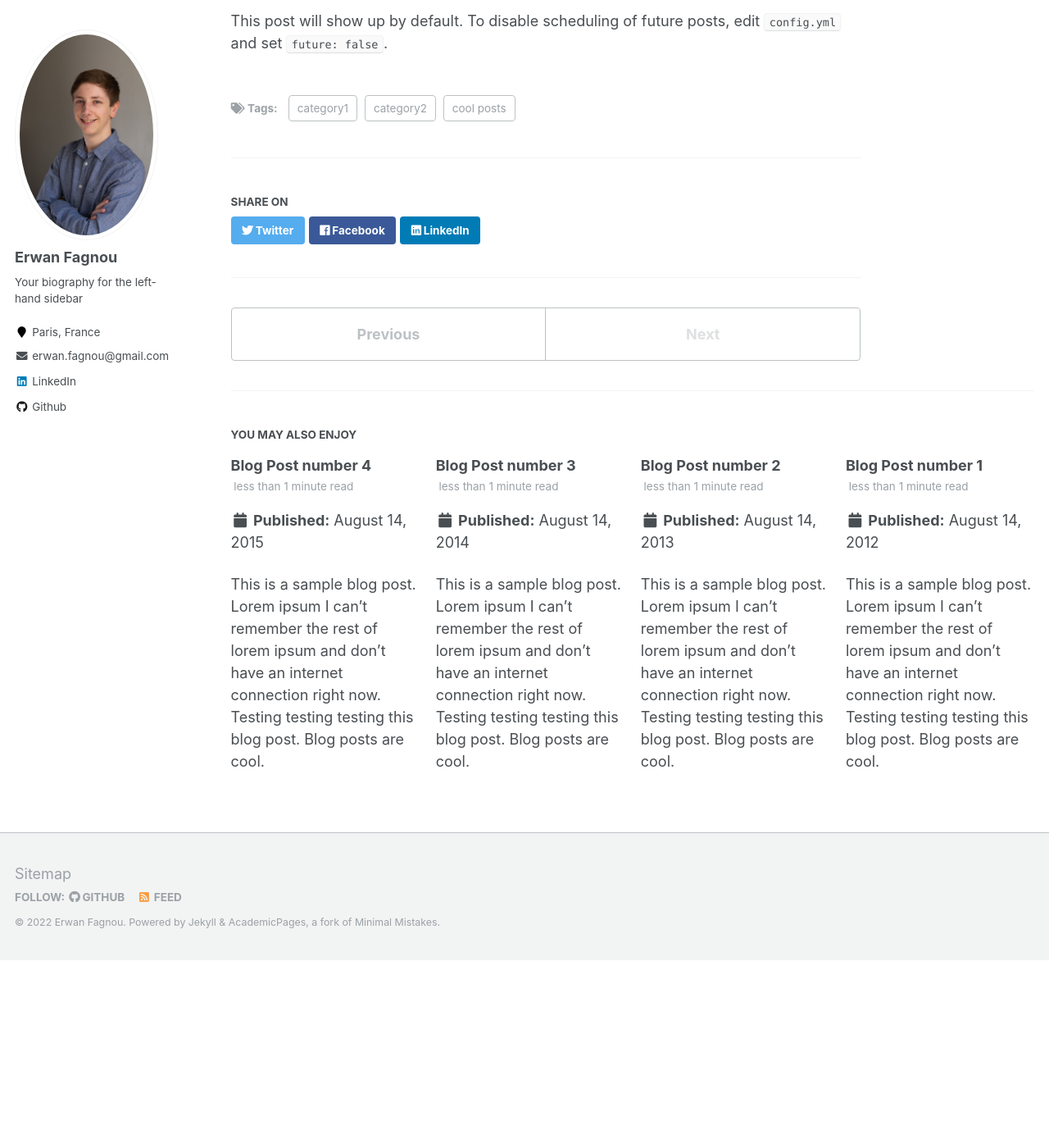
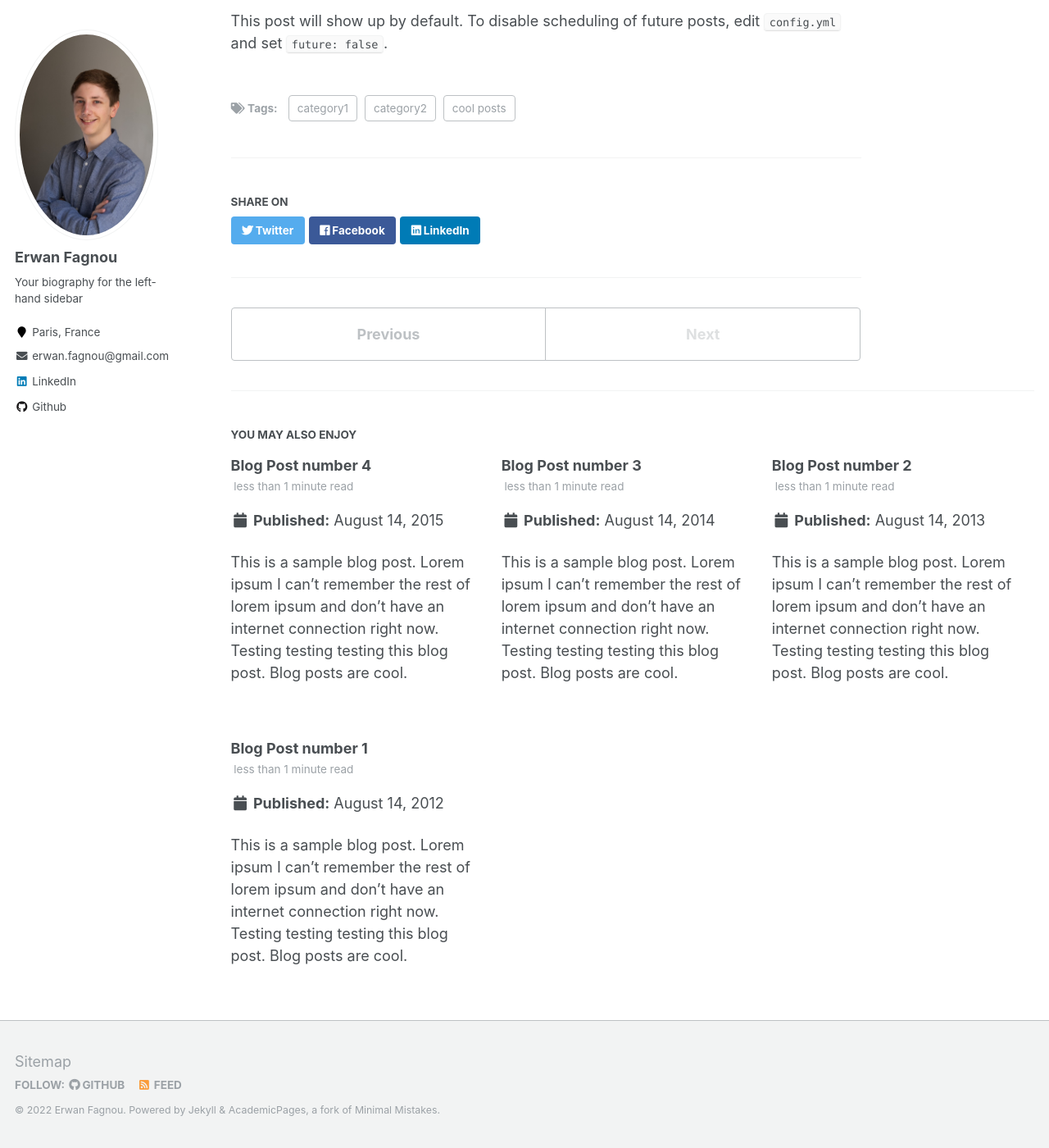
Before and after one commit to ErwanFagnou/erwanfagnou.github.io, a Jekyll site: the page built from _posts/2199-01-01-future-post.md, in a window 1280 px wide and 1400 px high, scrolled down 229 px. Shown: the whole window at 82% size. Built offline with Jekyll 4.4.1, drawn with Linux system fonts in a browser that asks for light colours.

Commit message:
grid layout for projects working

```diff
--- a/_includes/archive-single-project.html
+++ b/_includes/archive-single-project.html
@@ -18,7 +18,7 @@
         {% if post.teaser_type == 'image'%}
             <img src="{{ post.teaser }}">
         {% elsif post.teaser_type == 'video'%}
-            <video autoplay muted loop width=500px height=300px src="{{ post.teaser }}"></video>
+            <video autoplay muted loop width=500px height=300px src="{{ post.teaser }}" style="object-fit: cover;max-width: -webkit-fill-available;max-height: -webkit-fill-available;"></video>
         {% endif %}
     </div>
 
--- a/_sass/_archive.scss
+++ b/_sass/_archive.scss
@@ -131,17 +131,19 @@
   @include breakpoint($small) {
     @include gallery(5 of 10);
     .archive__item-teaser {
-      max-height: 200px;
+      //max-height: 200px;
+      height: 200px; // custom
     }
   }
 
   @include breakpoint($medium) {
     margin-left: 0; /* reset before mixin does its thing*/
     margin-right: 0; /* reset before mixin does its thing*/
-    @include gallery(2.5 of 10);
+    @include gallery(3.3 of 10);  // custom
 
     .archive__item-teaser {
-      max-height: 120px;
+      //max-height: 120px;
+      height: 170px; // custom
     }
 
     .archive__item-excerpt {
```
